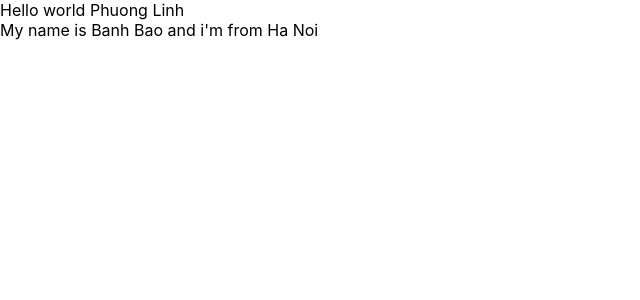
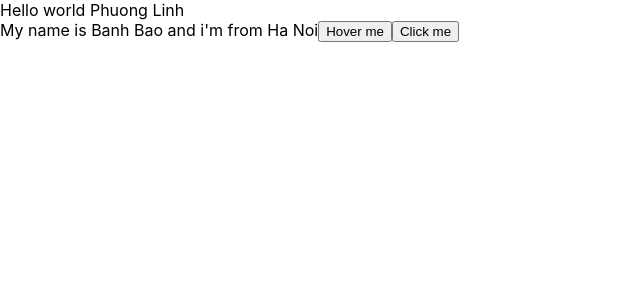
Before and after one commit to Dang-phuong-linh/test-demo-react, a React (Create React App) app: page / in a window 1280 px wide. Shown: the top 300 px of the page, without its empty margins (0-640 px from the left). Built offline with nearby package versions, Linux system fonts and the light colour scheme.

Commit message:
dom event

```diff
--- a/src/components/MyComponent.js
+++ b/src/components/MyComponent.js
@@ -8,11 +8,21 @@ class MyComponent extends React.Component {
     address: "Ha Noi",
     age: 19,
   };
+  handleClick(event) {
+    console.log("Click me button");
+    console.log("My name is ", this.state.name); //sau fix loi
+  }
+
+  handleonMoverOver(event) {
+    console.log(event.pageX);
+  }
   //jsx
   render() {
     return (
       <div>
         My name is {this.state.name} and i'm from {this.state.address}
+        <button onMouseOver={this.handleonMoverOver}>Hover me</button>
+        <button onClick={this.handleClick}>Click me</button>
       </div>
     );
   }
```
Also changed, not shown: package.json (line endings or trailing spaces).
